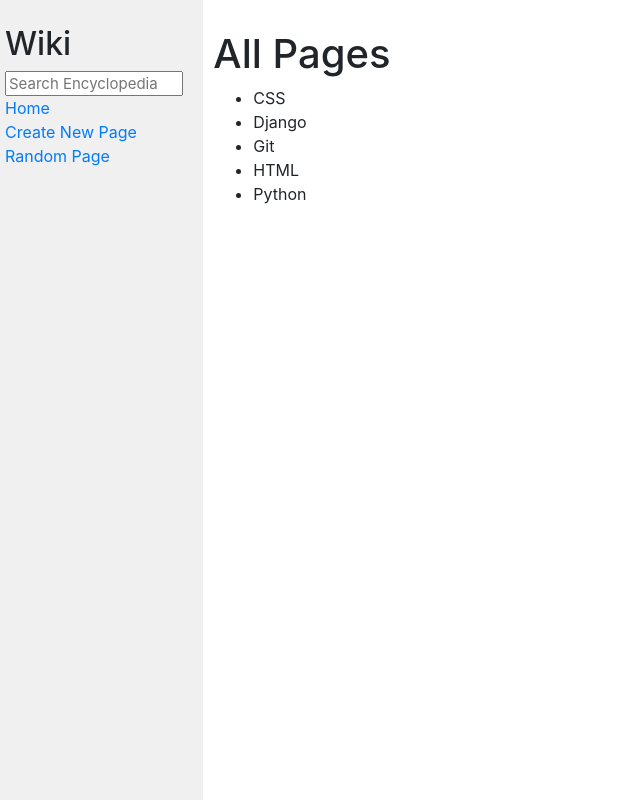
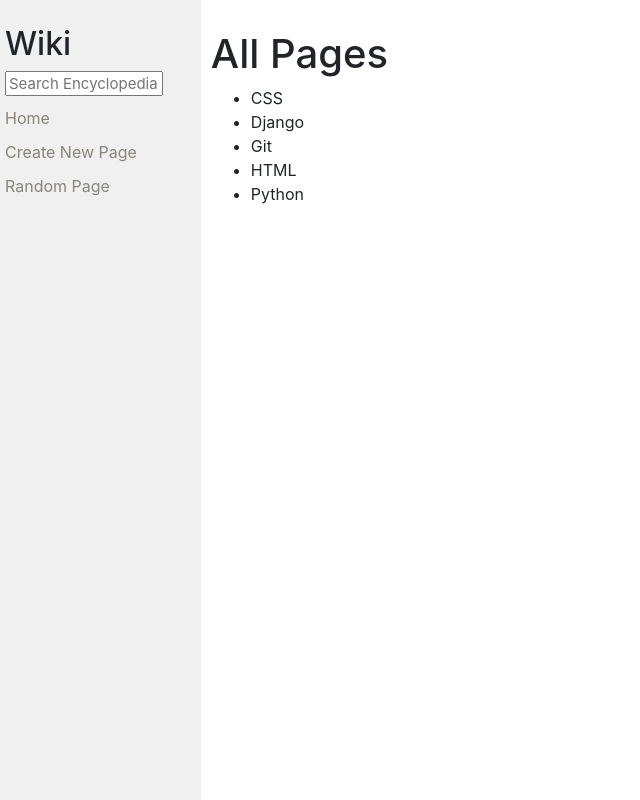
Before and after one commit to maco-data/CS50W_project_1, a Django app: page / in a window 1280 px wide. Shown: the whole page, without its empty margins (0-640 px from the left). Run offline with Django 3.2, Linux system fonts and the light colour scheme; some libraries are stand-ins or nearby versions.

Commit message:
Format style sheet

```diff
--- a/encyclopedia/static/encyclopedia/styles.css
+++ b/encyclopedia/static/encyclopedia/styles.css
@@ -7,14 +7,44 @@ code {
   white-space: pre;
 }
 
-h1 {
+h1,
+h3 {
   margin-top: 0px;
   padding-top: 20px;
+}
+
+form {
+  display: flex;
+  flex-direction: column;
+  width: 90%;
+}
+
+label {
+  font-size: 20px;
+  margin-top: 5px;
+}
+
+input {
+  width: 80%;
+}
+
+a,
+a:hover {
+  color: #89847c;
+}
+
+button {
+  margin-top: 10px;
+  max-width: 200px;
 }
 
 textarea {
   height: 90vh;
   width: 80%;
+}
+
+.row {
+  margin-right: 0px;
 }
 
 .main {
@@ -36,3 +66,7 @@ textarea {
 .sidebar h2 {
   margin-top: 5px;
 }
+
+.sidebar div {
+  margin-top: 10px;
+}
```
Lines whose indentation alone changed are shown as unchanged.
